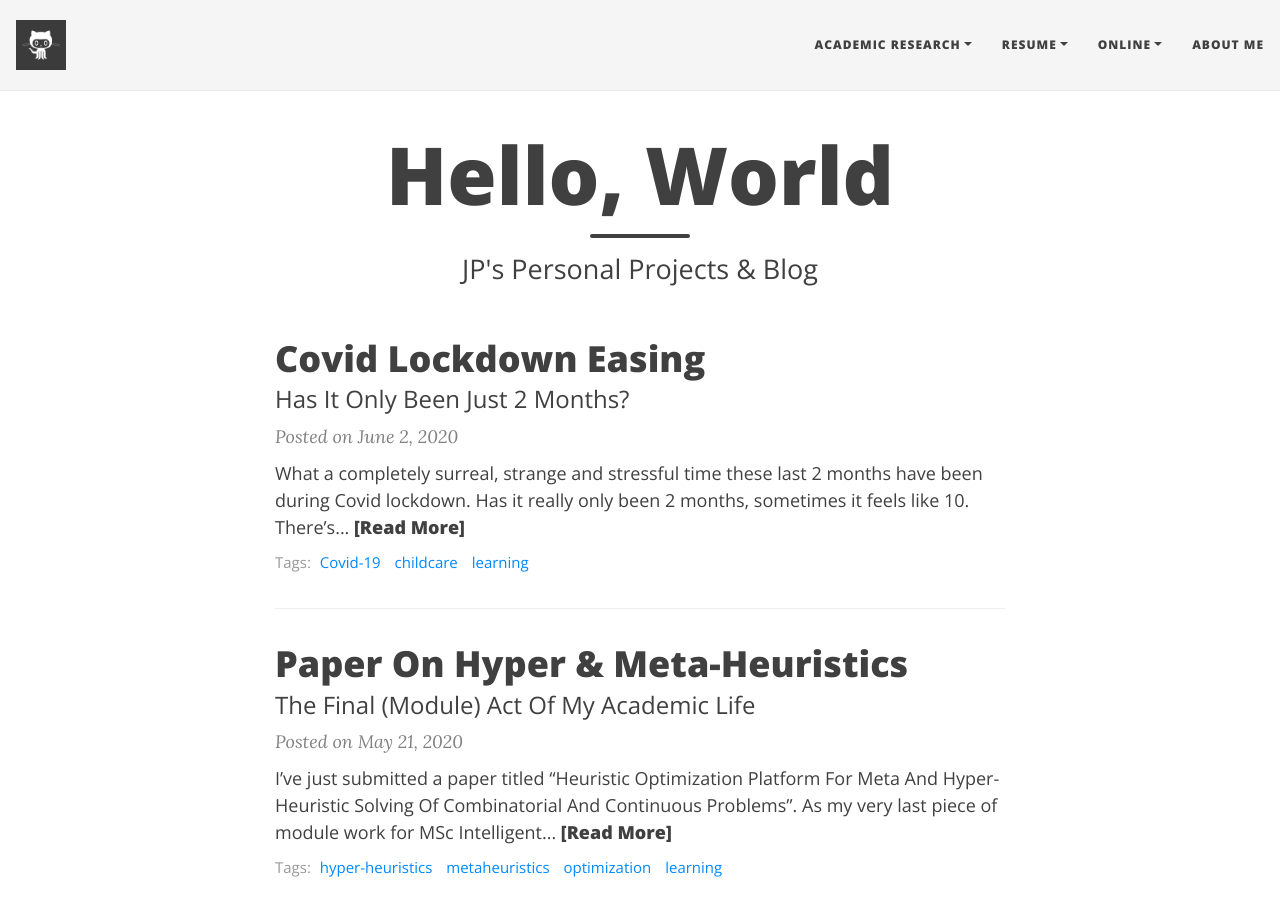
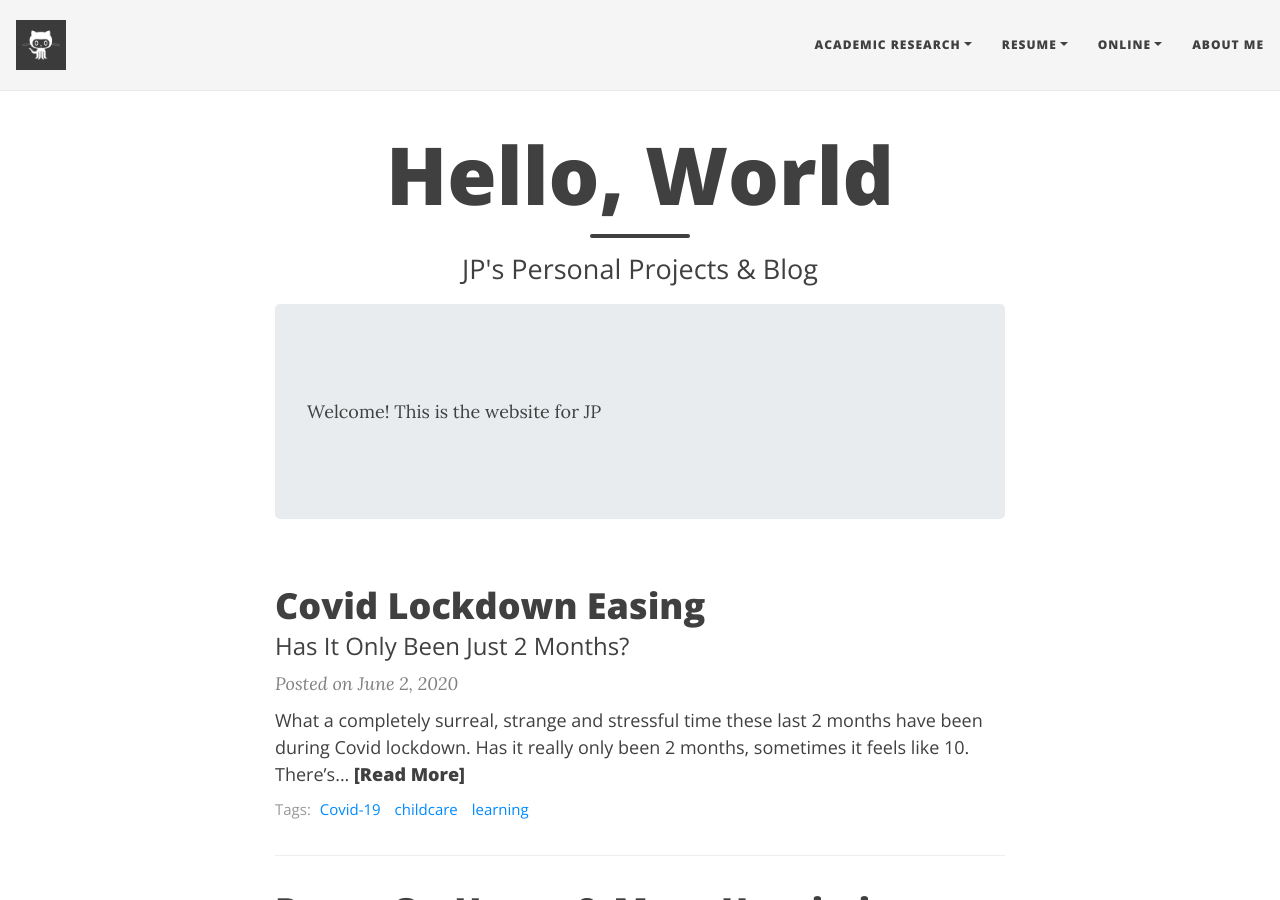
Before and after one commit to corticalstack/corticalstack.github.io, a Jekyll site: the page built from index.html, in a window 1280 px wide and 900 px high. Built offline with Jekyll 4.4.1, drawn with Linux system fonts in a browser that asks for light colours; nearby versions of some CDN libraries; the list of posts is cut into pages by our own code.

Commit message:
Initial wip

```diff
--- a/index.html
+++ b/index.html
@@ -3,3 +3,6 @@ layout: home
 title: Hello, World
 subtitle: JP's Personal Projects & Blog
 ---
+<div class="main-explain-area jumbotron">
+  <p>Welcome! This is the website for JP</p>
+</div>
```
